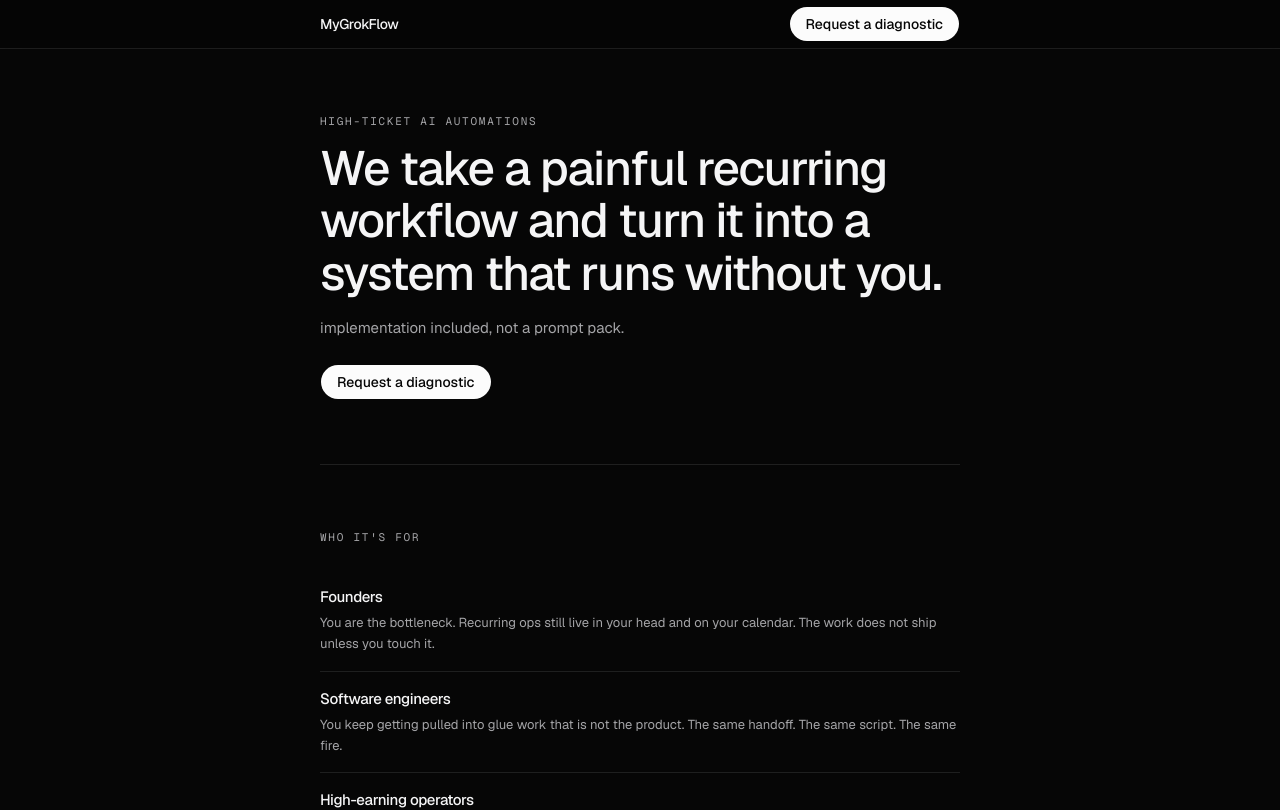
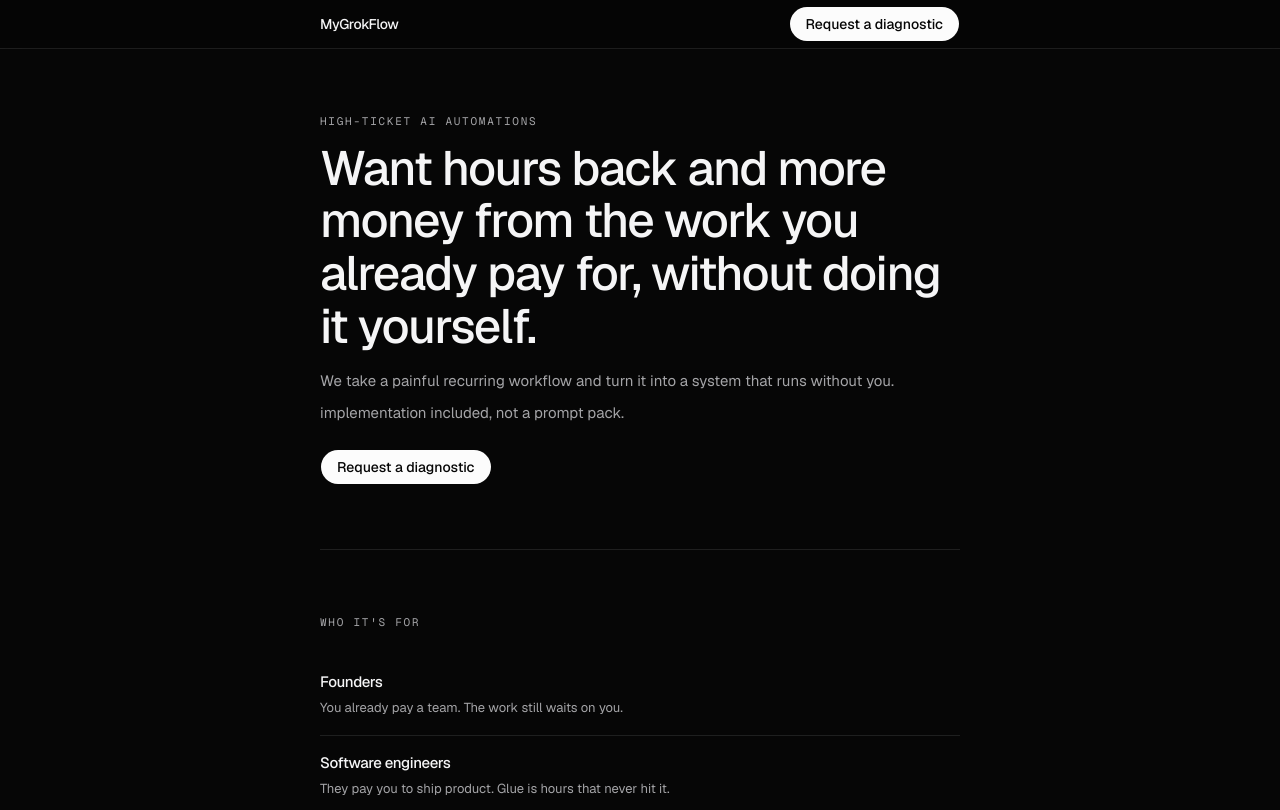
Before and after one commit to Josefusan/mygrokflow, a Next.js app: page / in a window 1280 px wide. Shown: the top 810 px of the page. Built offline with nearby package versions, Linux system fonts and the light colour scheme.

Commit message:
Land Verge H1 and who-it's-for heads

```diff
--- a/components/landing.tsx
+++ b/components/landing.tsx
@@ -14,14 +14,17 @@ import {
   SITE_NAME,
 } from "@/lib/site";
 
+const HEADLINE =
+  "Want hours back and more money from the work you already pay for, without doing it yourself.";
+
 const AUDIENCE = [
   {
     title: "Founders",
-    body: "You are the bottleneck. Recurring ops still live in your head and on your calendar. The work does not ship unless you touch it.",
+    body: "You already pay a team. The work still waits on you.",
   },
   {
     title: "Software engineers",
-    body: "You keep getting pulled into glue work that is not the product. The same handoff. The same script. The same fire.",
+    body: "They pay you to ship product. Glue is hours that never hit it.",
   },
   {
     title: "High-earning operators",
@@ -85,9 +88,12 @@ export function Landing() {
         <section id="top" className="fade-in scroll-mt-12 py-16">
           <p className={sectionLabel}>High-ticket AI automations</p>
           <h1 className="mt-3 text-4xl leading-[1.1] font-medium tracking-[-0.03em] text-foreground md:text-5xl">
-            {PROMISE}
+            {HEADLINE}
           </h1>
           <p className="mt-4 text-[15px] leading-relaxed text-muted-foreground">
+            {PROMISE}
+          </p>
+          <p className="mt-2 text-[15px] leading-relaxed text-muted-foreground">
             implementation included, not a prompt pack.
           </p>
           <div className="mt-6">
```
